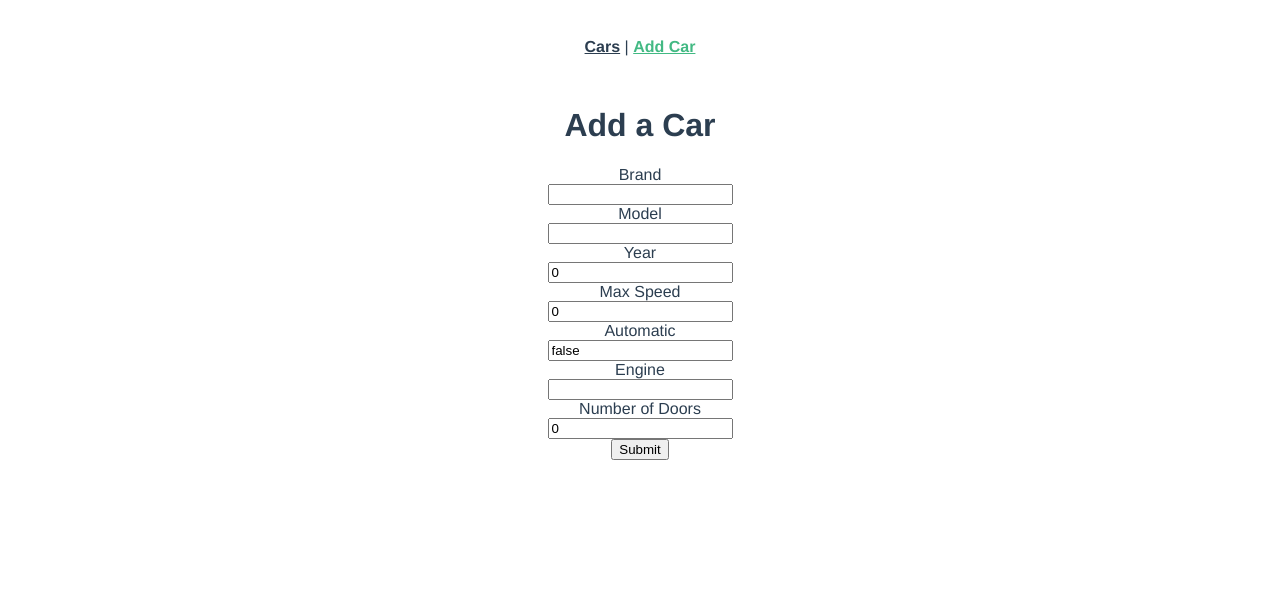
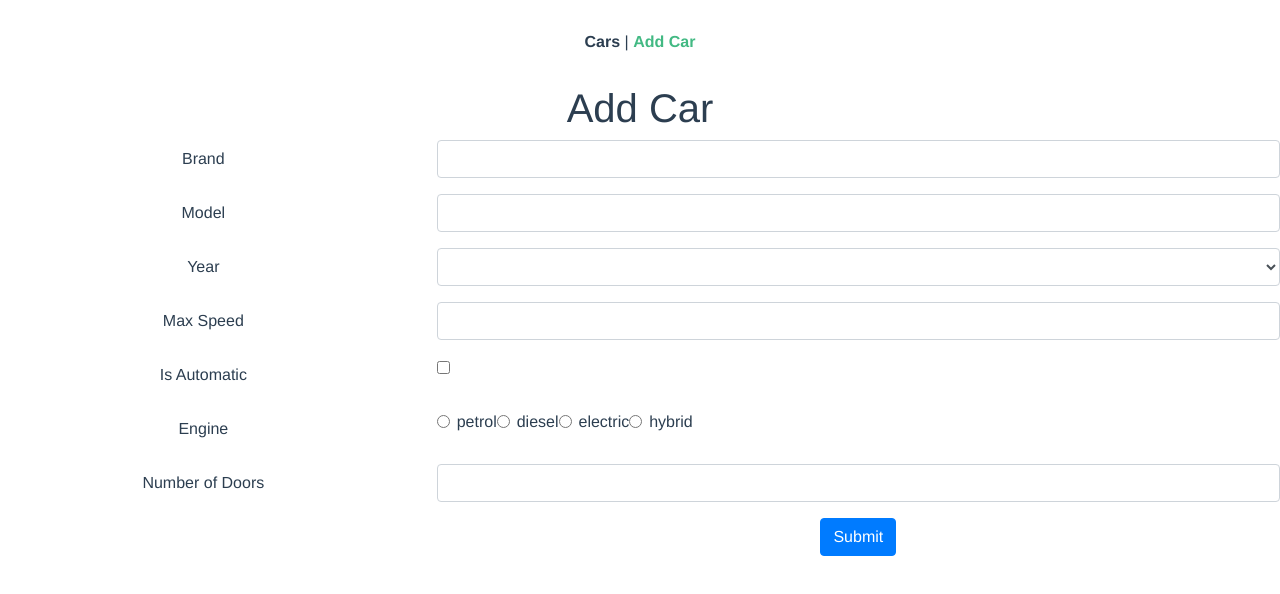
Before and after one commit to DusanJankovic877/cars-app, a Vue app: page /add in a window 1280 px wide. Shown: the top 594 px of the page. Built offline with nearby package versions, Linux system fonts and the light colour scheme.

Commit message:
fixed axios for geting cars now i'm geting them i service and sending to component Cars.vue, fixe form for adding a car and persisting data to api, after car is added you get  redirected to cars page

```diff
--- a/src/components/AddCar.vue
+++ b/src/components/AddCar.vue
@@ -1,31 +1,34 @@
 <template>
-  <div class="addCar">
-    <h1>Add a Car</h1>
-    <div class="container mt-4">
+<div>
+<h1>Add Car</h1>
+
 <form @submit.prevent="addCar">
       <div class="form-group row">
         <label for="brand" class="col-4 col-form-label">Brand</label>
         <div class="col-8">
           <div class="input-group">
-                        <input id="brand" v-model="brand" type="text" required="required" class="form-control here">
+            <input id="brand" v-model="car.brand" type="text" required="required" class="form-control here">
           </div>
         </div>
       </div>
-
     <div class="form-group row">
         <label for="model" class="col-4 col-form-label">Model</label>
         <div class="col-8">
           <div class="input-group">
-                        <input id="model" v-model="model" type="text" required="required" class="form-control here">
+            <input id="model" v-model="car.model" type="text" required="required" class="form-control here">
           </div>
         </div>
       </div>
-
       <div class="form-group row">
         <label for="year" class="col-4 col-form-label">Year</label>
         <div class="col-8">
           <div class="input-group">
-                        <input id="year" v-model="year" type="text" required="required" class="form-control here">
+
+            <select class="form-control" v-model="car.year">
+
+                <option v-for="year in yearsArray" :key="year">{{year}}</option>
+
+            </select>
           </div>
         </div>
       </div>
@@ -33,46 +36,62 @@
       <div class="form-group row">
         <label for="maxSpeed" class="col-4 col-form-label">Max Speed</label>
         <div class="col-8">
-                    <div class="input-group">
-                        <input id="maxSpeed" v-model="maxSpeed" type="text" required="required" class="form-control here">
+          <input id="maxSpeed" v-model="car.maxSpeed" type="number" required="required" class="form-control here">
+        </div>
+      </div>
+      <div class="form-group row">
+        <label for="isAutomatic" class="col-4 col-form-label">Is Automatic</label>
+        <div class="col-8">
+          <div class="input-group form-check">
+            <input class="form-check-input" type="checkbox" id="checkbox" v-model="car.isAutomatic">
           </div>
         </div>
       </div>
 
     <div class="form-group row">
-                <label for="isAutomatic" class="col-4 col-form-label">Automatic</label>
+        <label for="checkbox" class="col-4 col-form-label">Engine</label>
         <div class="col-8">
             <div class="input-group">
-                        <input id="isAutomatic" v-model="isAutomatic" type="text" required="required" class="form-control here">
+                <div class="form-check">
+                    <input class="form-check-input" type="radio" id="petrol" value="petrol" v-model="car.engine">
+                    <label class="form-check-label" for="petrol">petrol</label>
+                </div>
+                <div class="form-check">
+
+                    <input class="form-check-input" type="radio" id="diesel" value="diesel" v-model="car.engine">
+                    <label class="form-check-label" for="diesel">diesel</label>
+                </div>
+                <div class="form-check">
+
+                    <input class="form-check-input" type="radio" id="electric" value="electric" v-model="car.engine"></div>
+                    <label class="form-check-label" for="electric">electric</label>
+                <div class="form-check">
+
+                    <input class="form-check-input" type="radio" id="hybrid" value="hybrid" v-model="car.engine"></div>
+                    <label class="form-check-label" for="hybrid">hybrid</label>
+
                 </div>
         </div>
     </div>
-
-            <div class="form-group row">
-                <label for="engine" class="col-4 col-form-label">Engine</label>
-                <div class="col-8">
-                    <div class="input-group">
-                        <input id="engine" v-model="engine" type="text" required="required" class="form-control here">
-                    </div>
-                </div>
-            </div>
-
     <div class="form-group row">
         <label for="numberOfDoors" class="col-4 col-form-label">Number of Doors</label>
         <div class="col-8">
           <div class="input-group">
-                        <input id="numberOfDoors" v-model="numberOfDoors" type="text" required="required" class="form-control here">
+            <input id="numberOfDoors" v-model="car.numberOfDoors" type="number" required="required" class="form-control here">
           </div>
         </div>
       </div>
-
       <div class="form-group row">
         <div class="offset-4 col-8">
           <button name="submit" type="submit" class="btn btn-primary">Submit</button>
         </div>
       </div>
+        <!-- <div class="form-group row">
+            <div class="offset-4 col-8">
+                <button @click="reset" name="submit" type="submit" class="btn btn-primary">reset form</button>
+            </div>
+      </div> -->
 </form>
-    </div>
     </div>
 </template>
 
@@ -82,35 +101,41 @@ import {carsService} from '../services/CarsService'
 
 export default {
   name: 'AddCar',
+
   data(){
 return {
+    yearsArray: [],
+
+    //car data
+
     cars: [],
+    car: {
         brand: '',
         model: '',
-    year: 0,
-    maxSpeed: 0,
-    isAutomatic: false,
+        year: '',
+        maxSpeed: '',
+        isAutomatic: '',
         engine: '',
-    numberOfDoors: 0
+        numberOfDoors: ''
     }
+}
+  },
+  created(){
+      let range = (start, stop, step=1) => Array(stop - start).fill(start).map((x, y) => x + y * step)
+      this.yearsArray = range(1990, 2019);
+
   },
 methods: {
     addCar(){
-        const newCar = {
-            brand: this.brand,
-            model: this.model,
-            year: this.year,
-            maxSpeed: this.maxSpeed,
-            isAutomatic: this.isAutomatic,
-            engine: this.engine,
-            numberOfDoors: this.numberOfDoors
 
-        }
-        carsService.addACar(newCar);
+        carsService.addACar(this.car);
+       this.$router.push('cars')
+    },
+
 
 }
 }
-  }
+
 
 
 
--- a/src/components/Cars.vue
+++ b/src/components/Cars.vue
@@ -10,7 +10,7 @@
         <th>isAutomatic</th>
         <th>engine</th>
         <th>numberOfDoors</th>
-        <th></th>
+
       </tr>
       <tr v-for="car in cars" :key="car.id">
         <td>{{car.brand}}</td>
@@ -28,21 +28,28 @@
 </template>
 
 <script>
-// import { carsService } from '../services/CarsService'
-import axios from 'axios'
+import { carsService } from '../services/CarsService'
+// import axios from 'axios'
 
 
 export default {
   name: 'Cars',
+
   data() {
     return {
-       cars: []
+       cars: [],
+
+
     }
   },
 
-  created() {
-     axios.get('http://localhost:3000/api/cars').then(response => this.cars = response.data)
-  }
+
+ async created() {
+      this.cars = await carsService.getCars()
+
+
+  },
+
 
 }
 
--- a/src/router/index.js
+++ b/src/router/index.js
@@ -8,7 +8,7 @@ Vue.use(VueRouter)
 const routes = [
   {
     path: '/cars',
-    name: 'Cars',
+    name: 'cars',
     component: Cars
   },
   {
--- a/src/services/CarsService.js
+++ b/src/services/CarsService.js
@@ -2,15 +2,14 @@ import axios from "axios";
 
 
 export default class CarsService {
-    realResponse = [];
-    list() {
-        return this.cars;
-    }
+
+
    async getCars() {
 
             // const response = await axios.get('http://localhost:3000/api/cars')
 
-        //    axios.get('http://localhost:3000/api/cars').then(response => this.cars = response.data);
+         const {data} =  await axios.get('http://localhost:3000/api/cars');
+         return data
 
 
 
@@ -36,6 +35,7 @@ export default class CarsService {
 
     }
 
+
 }
 
 // http://localhost:3000/api/explorer/cars
```
Also changed, not shown: src/main.js (+8 -0 lines). Lines whose indentation alone changed are shown as unchanged.
